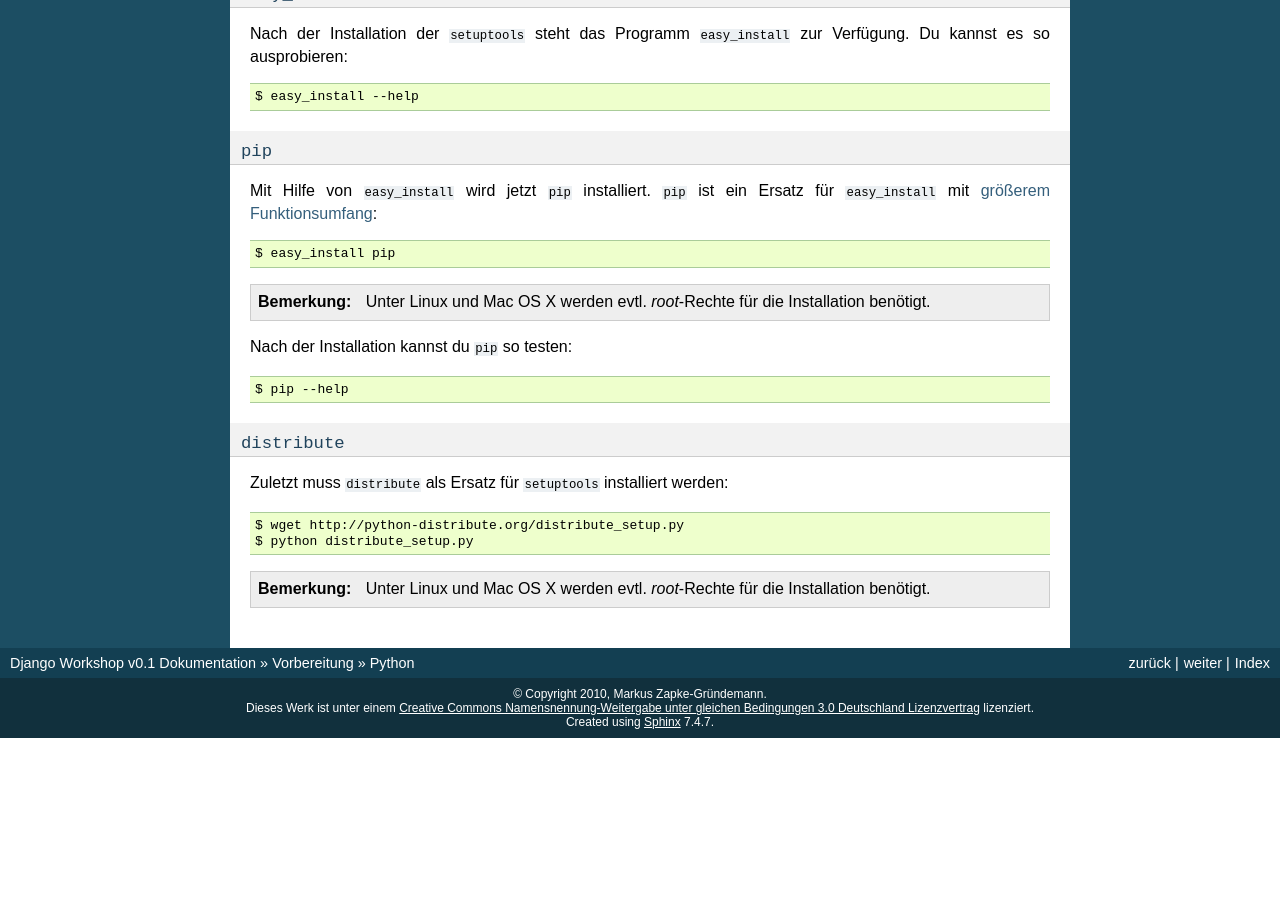
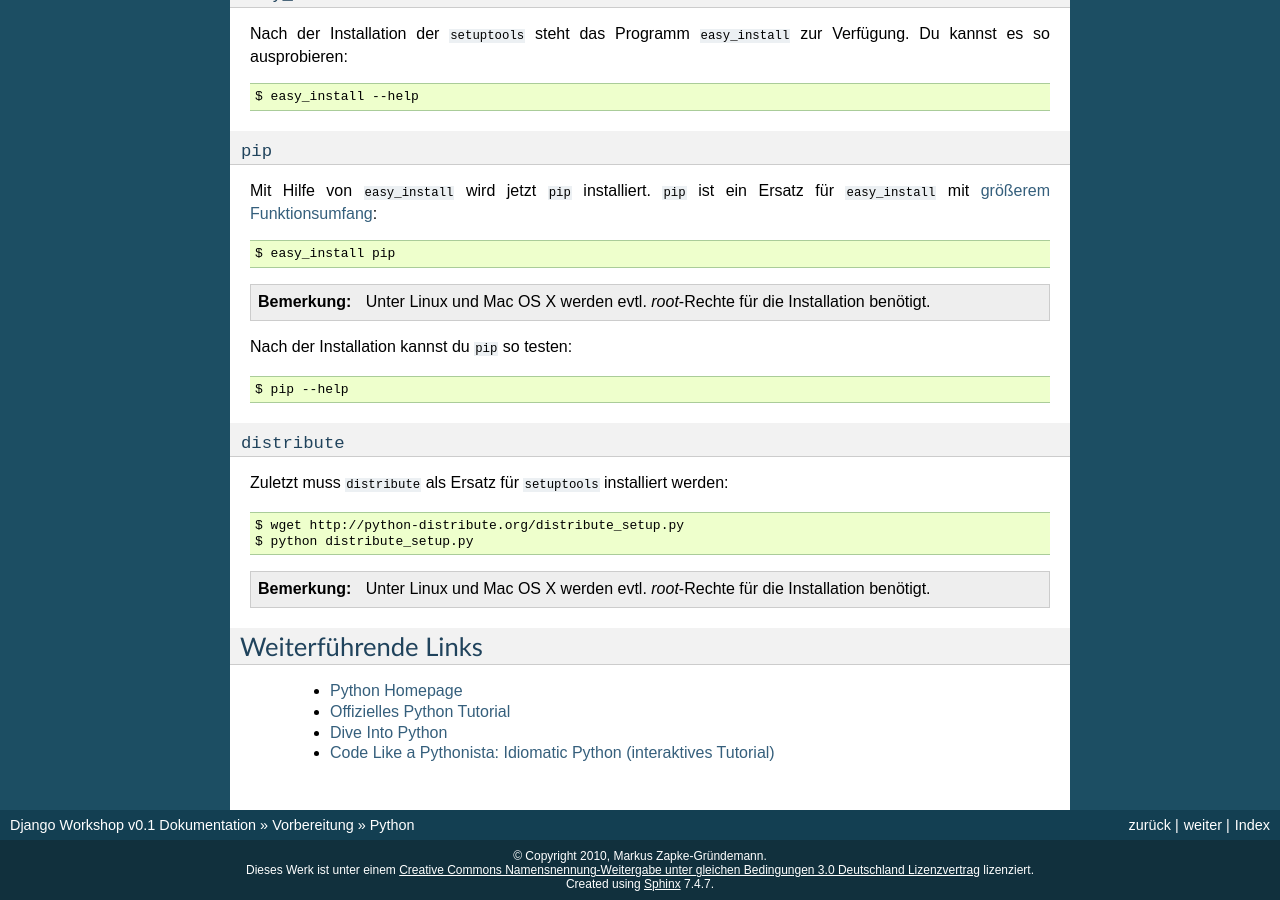
Before and after one commit to keimlink/django-workshop, a Sphinx documentation site: the page built from docs/vorbereitung/python.rst, in a window 1280 px wide and 900 px high, scrolled down 1285 px. Built offline with Sphinx 7.4.7, drawn with Linux system fonts in a browser that asks for light colours; before the commit the page ends 2023 px from its top, so only the background shows below that.

Commit message:
Weiterführende Links eingefügt.

```diff
--- a/docs/vorbereitung/django.rst
+++ b/docs/vorbereitung/django.rst
@@ -39,3 +39,9 @@ Wenn der ``virtualenvwrapper`` installiert ist, kann man sich die installierten
 Ohne ``virtualenvwrapper`` kann man sich die Pakete einfach direkt im Verzeichnis ansehen::
 
     $ ls -l .virtualenvs/django-workshop/lib/python2.6/site-packages/
+
+Weiterführende Links
+====================
+
+    * `Django Homepage <http://www.djangoproject.com/>`_
+    * `The Django Book <http://djangobook.com/en/2.0/>`_
--- a/docs/vorbereitung/python.rst
+++ b/docs/vorbereitung/python.rst
@@ -93,3 +93,11 @@ Zuletzt muss ``distribute`` als Ersatz für ``setuptools`` installiert werden::
 ..  note::
 
     Unter Linux und Mac OS X werden evtl. *root*-Rechte für die Installation benötigt.
+
+Weiterführende Links
+====================
+
+    * `Python Homepage <http://python.org/>`_
+    * `Offizielles Python Tutorial <http://docs.python.org/tut/tut.html>`_
+    * `Dive Into Python <http://diveintopython.org/>`_
+    * `Code Like a Pythonista: Idiomatic Python (interaktives Tutorial) <http://python.net/~goodger/projects/pycon/2007/idiomatic/presentation.html>`_
```
Also changed, not shown: docs/vorbereitung/virtualenv.rst (+7 -1 lines).
